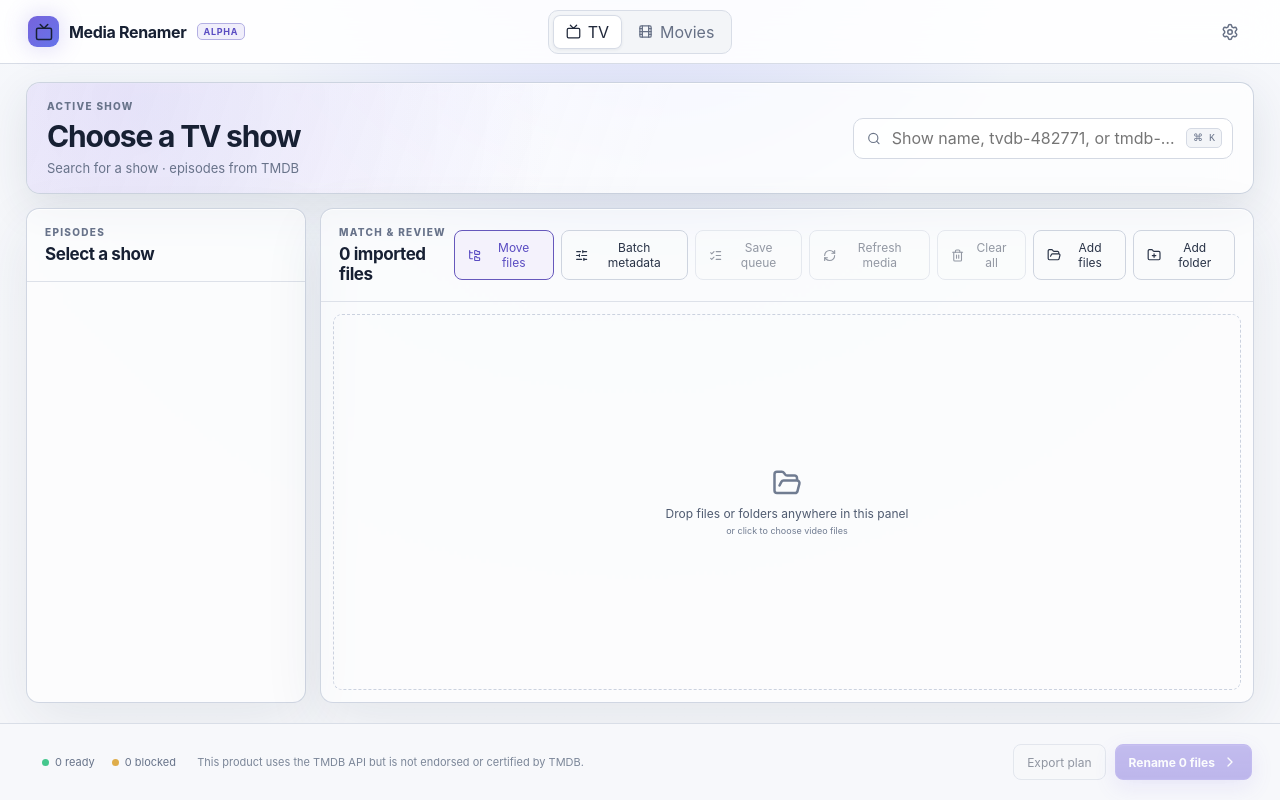
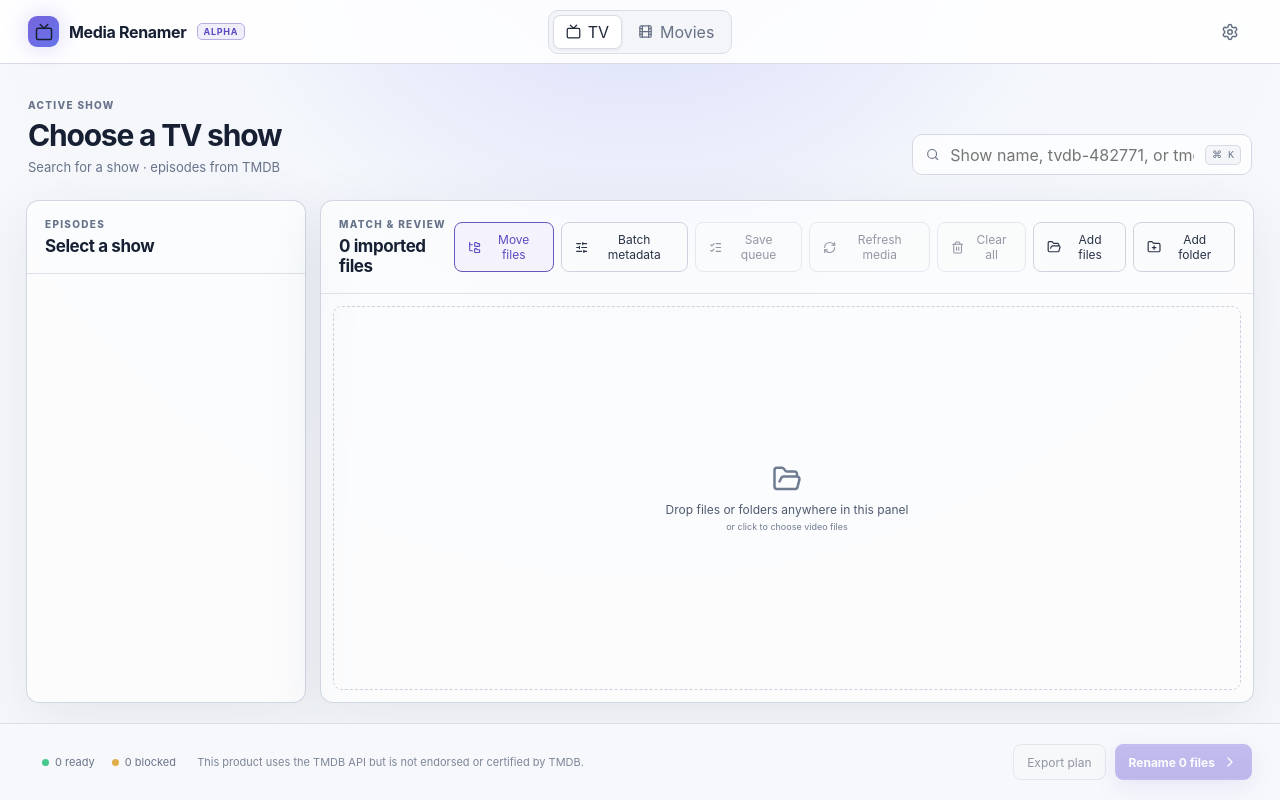
Before and after one commit to manix84/media-renamer, a React (Vite) app: page / in a window 1280 px wide. Built offline with nearby package versions, Linux system fonts and the light colour scheme.

Commit message:
fix: restore page hero and compact preference headers

```diff
--- a/src/styles.css
+++ b/src/styles.css
@@ -51,10 +51,8 @@ nav .nav-active { color: #eef2ff; background: #252b3a; box-shadow: inset 0 0 0 1
 .theme-switcher button:hover { color: #d9dfff; background: #202634; }
 .theme-switcher button.active { color: #eef2ff; background: #2b3242; box-shadow: inset 0 0 0 1px #384155; }
 main { position: relative; z-index: 1; width: min(1380px, calc(100% - 52px)); margin: 0 auto; flex: 1; min-height: 0; display: flex; flex-direction: column; }
-.hero { position: relative; isolation: isolate; flex: 0 0 auto; min-height: 112px; margin: 18px 0 14px; padding: 17px 20px; overflow: hidden; display: flex; align-items: center; justify-content: space-between; gap: 28px; border: 1px solid rgba(87, 98, 119, .42); border-radius: 14px; background: rgba(14, 18, 27, .62); box-shadow: inset 0 1px rgba(255, 255, 255, .04), 0 14px 44px #0003; backdrop-filter: blur(6px) saturate(110%); }
-.hero::before { position: absolute; z-index: -1; inset: 0; background: radial-gradient(circle at 8% 15%, color-mix(in srgb, var(--accent) 15%, transparent), transparent 38%), linear-gradient(110deg, color-mix(in srgb, var(--accent-soft) 38%, transparent), transparent 52%); content: ''; pointer-events: none; }
+.hero { flex: 0 0 auto; display: flex; align-items: end; justify-content: space-between; padding: 35px 2px 25px; }
 .show-identity { min-width: 0; display: flex; align-items: center; gap: 15px; }
-.show-identity > div { min-width: 0; }
 .show-poster-button { flex: 0 0 auto; padding: 0; display: block; border: 0; border-radius: 8px; background: transparent; line-height: 0; cursor: zoom-in; }
 .show-poster-button:focus-visible { outline: 2px solid #8d7cf2; outline-offset: 3px; }
 .show-poster { width: 62px; height: 92px; flex: 0 0 auto; border-radius: 8px; object-fit: cover; box-shadow: 0 9px 24px #0005; }
@@ -64,7 +62,7 @@ main { position: relative; z-index: 1; width: min(1380px, calc(100% - 52px)); ma
 .eyebrow { margin: 0 0 6px; color: #777f94; letter-spacing: .13em; font-size: 10px; font-weight: 760; }
 h1, h2, p { margin-top: 0; }
 h1 { margin-bottom: 6px; font-size: 30px; letter-spacing: -.04em; } h1 span { color: #727b90; font-weight: 480; } .hero p:last-child { margin: 0; color: #778197; font-size: 13px; }
-.show-search { position: relative; width: min(380px, 34vw); min-width: 300px; flex: 0 0 auto; }
+.show-search { position: relative; width: 340px; }
 .search { width: 100%; height: 41px; display: flex; align-items: center; gap: 9px; padding: 0 10px 0 13px; border: 1px solid #2c3343; background: #111620; border-radius: 10px; color: #757f92; }
 .search input { min-width: 0; width: 100%; border: 0; outline: 0; background: transparent; color: #dfe5f3; }
 .search-clear { width: 25px; height: 25px; flex: 0 0 auto; padding: 0; display: grid; place-items: center; border: 0; border-radius: 6px; background: transparent; color: #747e91; cursor: pointer; }
@@ -192,9 +190,9 @@ button:disabled { opacity: .5; cursor: not-allowed; }
 .preferences-navigation-divider { height: 1px; margin: 7px 10px 12px; flex: 0 0 auto; background: #2b3240; }
 .preferences-content { min-width: 0; min-height: 0; overflow-y: auto; scroll-behavior: smooth; }
 .preferences-content > [hidden] { display: none !important; }
-.preferences-content-heading { position: sticky; z-index: 4; top: 0; min-height: 67px; padding: 15px 22px 12px; border-bottom: 1px solid #252c39; background: rgba(14, 18, 27, .68); backdrop-filter: blur(2px); }
-.preferences-content-heading .eyebrow { margin-bottom: 3px; }
-.preferences-content-heading h2 { font-size: 18px; }
+.preferences-content-heading { position: sticky; z-index: 4; top: 0; min-height: 52px; padding: 9px 22px; display: flex; align-items: center; gap: 11px; border-bottom: 1px solid #252c39; background: rgba(14, 18, 27, .68); backdrop-filter: blur(2px); }
+.preferences-content-heading .eyebrow { margin: 0; padding: 4px 7px; border-radius: 999px; background: var(--accent-soft); color: var(--accent-muted); font-size: 8px; letter-spacing: .1em; white-space: nowrap; }
+.preferences-content-heading h2 { font-size: 17px; }
 .preferences-library-settings { min-height: 0; }
 .preference-section { margin: 0; padding: 21px 22px; border: 0; border-bottom: 1px solid #252c39; border-radius: 0; background: transparent; }
 .preferences-version { position: relative; min-height: 36px; padding: 7px 22px; display: flex; align-items: center; justify-content: center; overflow: hidden; border-top: 1px solid #252c39; color: #626d81; font-size: 9px; }
@@ -662,7 +660,6 @@ footer > div:last-child { display: flex; gap: 9px; } .legend { display: inline-b
 [data-theme="light"] { color: #172033; background: #f5f7fb; }
 [data-theme="light"] body { background: radial-gradient(circle at 50% -20%, #dce6ff 0, #f3f6fb 38%, #f7f8fb 70%); }
 [data-theme="light"] .topbar { border-color: #d7dce6; background: rgba(255, 255, 255, .88); }
-[data-theme="light"] .hero { border-color: rgba(190, 199, 214, .76); background: rgba(255, 255, 255, .72); box-shadow: inset 0 1px rgba(255, 255, 255, .82), 0 14px 44px #26344c1c; }
 [data-theme="light"] .beta, [data-theme="light"] .soon { border-color: #c9c0f7; background: #eeeaff; color: #6552bd; }
 [data-theme="light"] nav, [data-theme="light"] .theme-switcher { border-color: #d8dde7; background: #f3f5f8; }
 [data-theme="light"] nav button, [data-theme="light"] .icon-button, [data-theme="light"] .theme-switcher button { color: #667085; }
@@ -837,7 +834,7 @@ footer > div:last-child { display: flex; gap: 9px; } .legend { display: inline-b
   .preferences-navigation button { width: auto; min-width: 132px; }
   .preferences-navigation button small { display: none; }
   .preferences-navigation-divider { display: none; }
-  .preferences-content-heading { min-height: 58px; padding-top: 11px; }
+  .preferences-content-heading { min-height: 50px; padding: 8px 16px; }
   .template-reference-popout { inset: 10px; width: auto; min-width: 0; height: auto; }
   .about-hero { padding: 28px 20px 25px; }
 }
@@ -1009,5 +1006,5 @@ html[data-theme] .smooth-progress > span { transition-property: width; transitio
 @media (prefers-reduced-motion: reduce) { .smooth-progress.indeterminate::after { opacity: .55; animation: none; } .smooth-progress.active-progress::after { display: none; } }
 @media (prefers-reduced-motion: reduce) { html[data-palette="pride"] .brand-mark, html[data-palette="pride"] .smooth-progress > span, html[data-palette="pride"] .palette-switcher button[aria-pressed="true"] .palette-swatch, html[data-palette="pride"] .active-indicator, html[data-palette="pride"] .palette-switcher button.active, html[data-palette="pride"] button.secondary.active, html[data-palette="pride"] .view-mode-switcher button.active { animation: none; } }
 @media (prefers-reduced-motion: reduce) { html[data-palette="pride"] .preference-toggle:has(input:checked), html[data-palette="pride"] .matching-option:has(input:checked), html[data-palette="pride"] .confidence-threshold, html[data-palette="pride"] .preference-media-tabs button.active, html[data-palette="pride"] .theme-switcher button.active, html[data-palette="pride"] nav .nav-active, html[data-palette="pride"] .icon-button.active, html[data-palette="pride"] .movie-batch-filters button.active, html[data-palette="pride"] .review-candidates button.selected, html[data-palette="pride"] button.primary:not(.destructive), html[data-palette="pride"] a.primary, html[data-palette="pride"] input[type="checkbox"]:checked, html[data-palette="pride"] input[type="range"], html[data-palette="pride"] .confidence-threshold output { animation: none; } }
-@media (max-width: 900px) { body { overflow: auto; } .app-shell { height: auto; min-height: 100dvh; overflow: visible; } main { display: block; } .workflow { min-height: 610px; overflow: visible; grid-template-columns: 1fr; } .episode-panel { display: none; } .match-panel { position: relative; top: auto; height: auto; max-height: none; } .match-list { height: auto; overflow-y: visible; } .hero { align-items: stretch; gap: 18px; flex-direction: column; } .show-search { width: 100%; min-width: 0; } .file-pair, .file-details { grid-template-columns: 1fr; } .file-details > * { grid-column: 1; } .match-reasons, .detail-tags { padding-left: 0; } .arrow { display: none; } footer { position: sticky; flex-basis: auto; } }
+@media (max-width: 900px) { body { overflow: auto; } .app-shell { height: auto; min-height: 100dvh; overflow: visible; } main { display: block; } .workflow { min-height: 610px; overflow: visible; grid-template-columns: 1fr; } .episode-panel { display: none; } .match-panel { position: relative; top: auto; height: auto; max-height: none; } .match-list { height: auto; overflow-y: visible; } .hero { align-items: stretch; gap: 18px; flex-direction: column; } .show-search { width: 100%; } .file-pair, .file-details { grid-template-columns: 1fr; } .file-details > * { grid-column: 1; } .match-reasons, .detail-tags { padding-left: 0; } .arrow { display: none; } footer { position: sticky; flex-basis: auto; } }
 @media (max-width: 700px) { .metadata-editor-layer { padding: 10px; } .metadata-field-grid, .release-fields { grid-template-columns: 1fr 1fr; } .metadata-field-grid label.wide, .release-fields label.wide { grid-column: span 2; } .metadata-episode { grid-template-columns: 1fr 1fr; } .metadata-episode > strong, .metadata-episode .episode-title { grid-column: span 2; } .metadata-editor-actions { flex-wrap: wrap; } }
```
